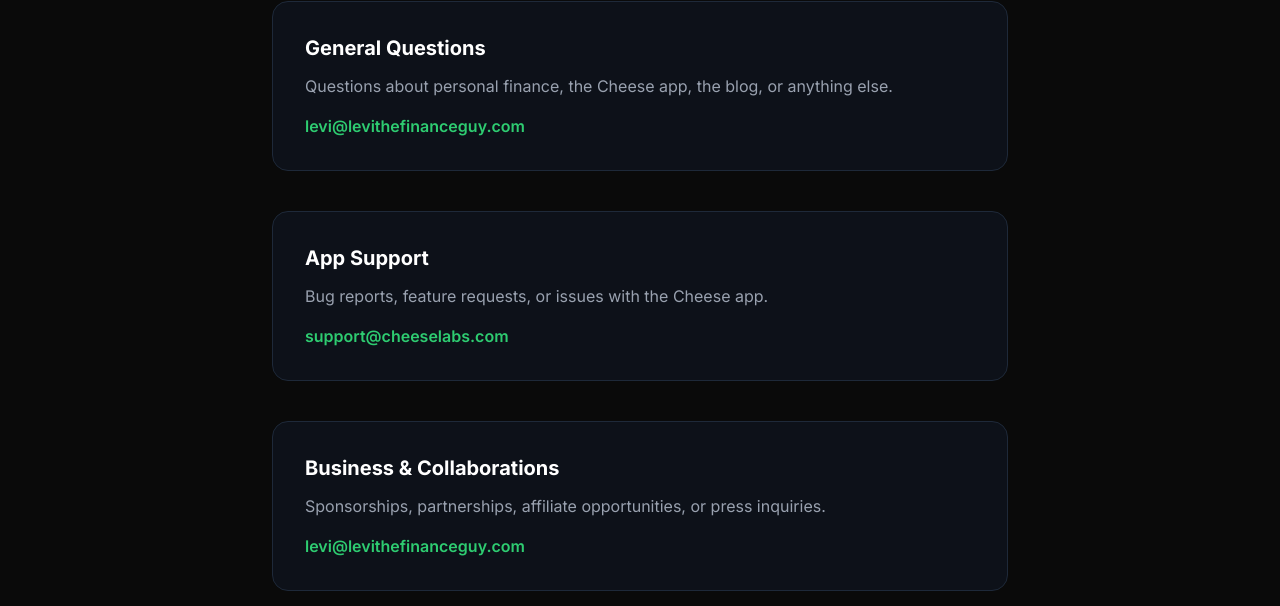
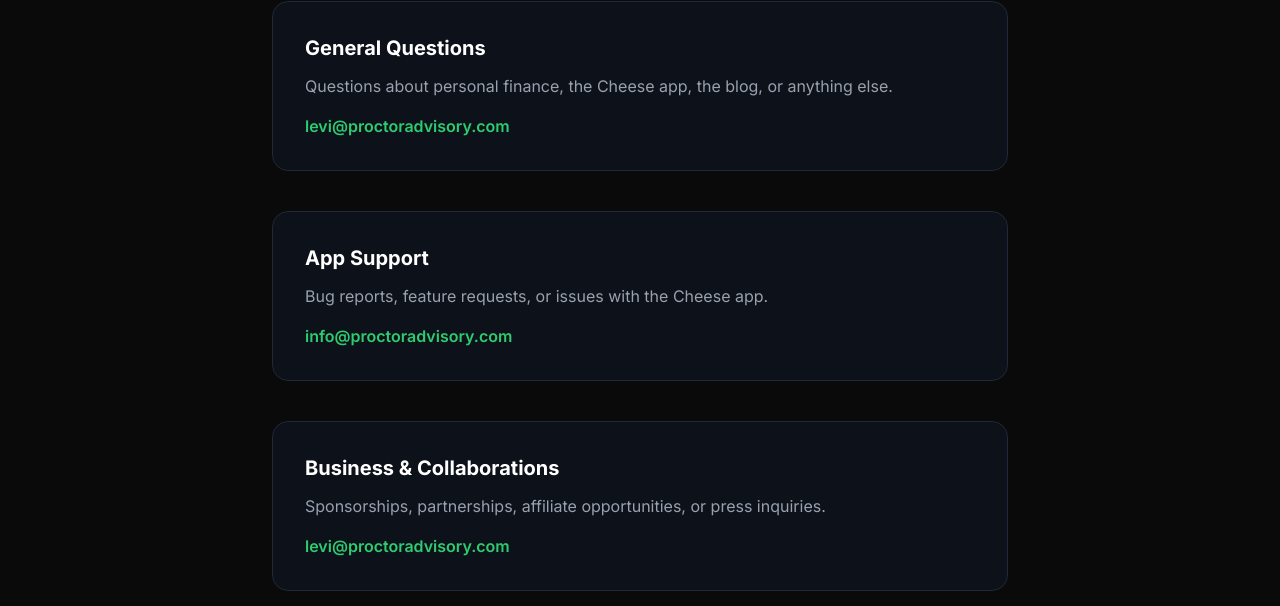
Before and after one commit to levithefinanceguy/levithefinanceguy, a Next.js app: page /contact in a window 1280 px wide. Shown: the part 260-866 px from the top of the page. Built offline with nearby package versions, Linux system fonts and the light colour scheme.

Commit message:
Update contact emails to proctoradvisory.com

```diff
--- a/app/contact/page.tsx
+++ b/app/contact/page.tsx
@@ -26,10 +26,10 @@
             Questions about personal finance, the Cheese app, the blog, or anything else.
           </p>
           <a
-            href="mailto:levi@levithefinanceguy.com"
+            href="mailto:levi@proctoradvisory.com"
             className="text-accent-green font-semibold hover:underline"
           >
-            levi@levithefinanceguy.com
+            levi@proctoradvisory.com
           </a>
         </div>
 
@@ -39,10 +39,10 @@
             Bug reports, feature requests, or issues with the Cheese app.
           </p>
           <a
-            href="mailto:support@cheeselabs.com"
+            href="mailto:info@proctoradvisory.com"
             className="text-accent-green font-semibold hover:underline"
           >
-            support@cheeselabs.com
+            info@proctoradvisory.com
           </a>
         </div>
 
@@ -52,10 +52,10 @@
             Sponsorships, partnerships, affiliate opportunities, or press inquiries.
           </p>
           <a
-            href="mailto:levi@levithefinanceguy.com"
+            href="mailto:levi@proctoradvisory.com"
             className="text-accent-green font-semibold hover:underline"
           >
-            levi@levithefinanceguy.com
+            levi@proctoradvisory.com
           </a>
         </div>
 
```
